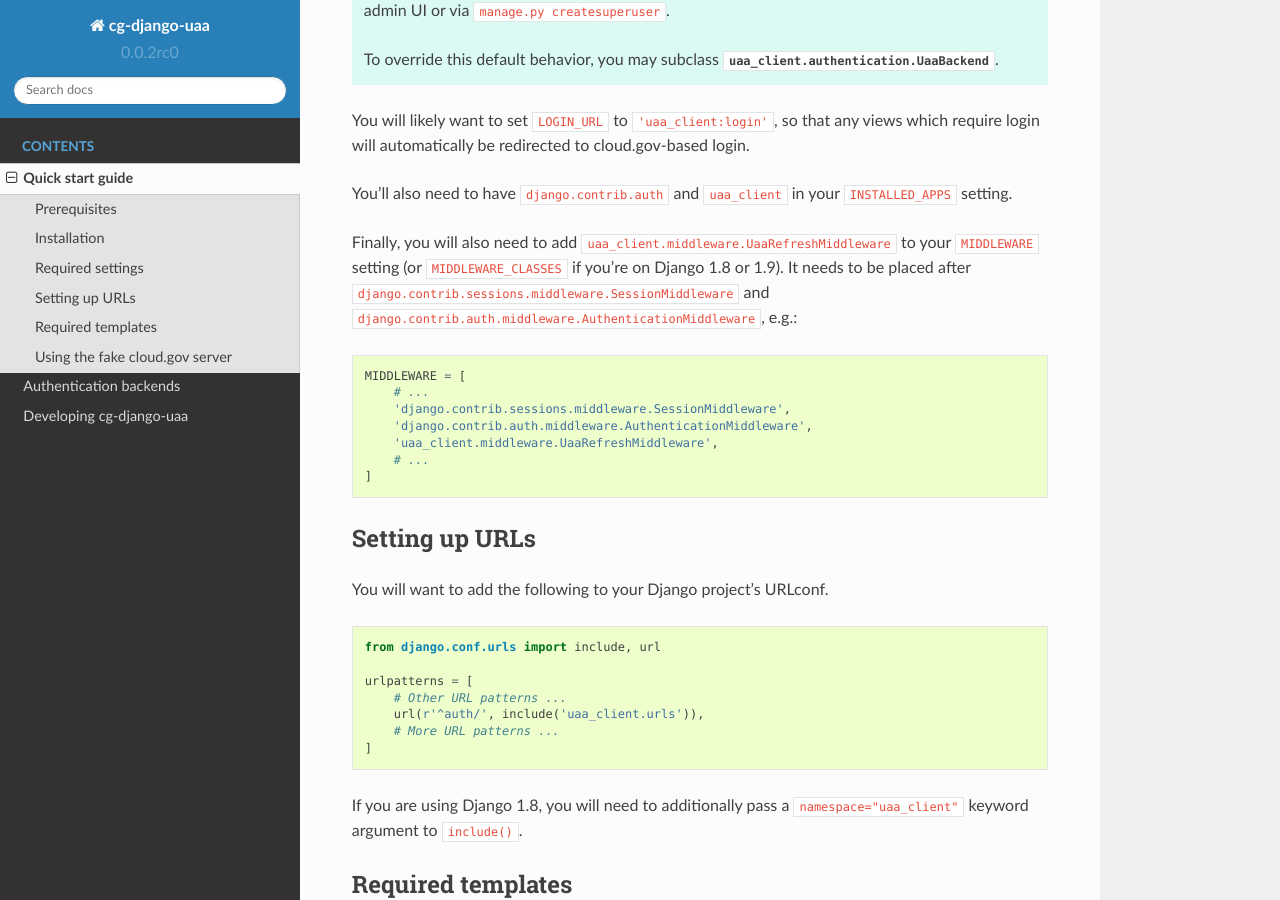
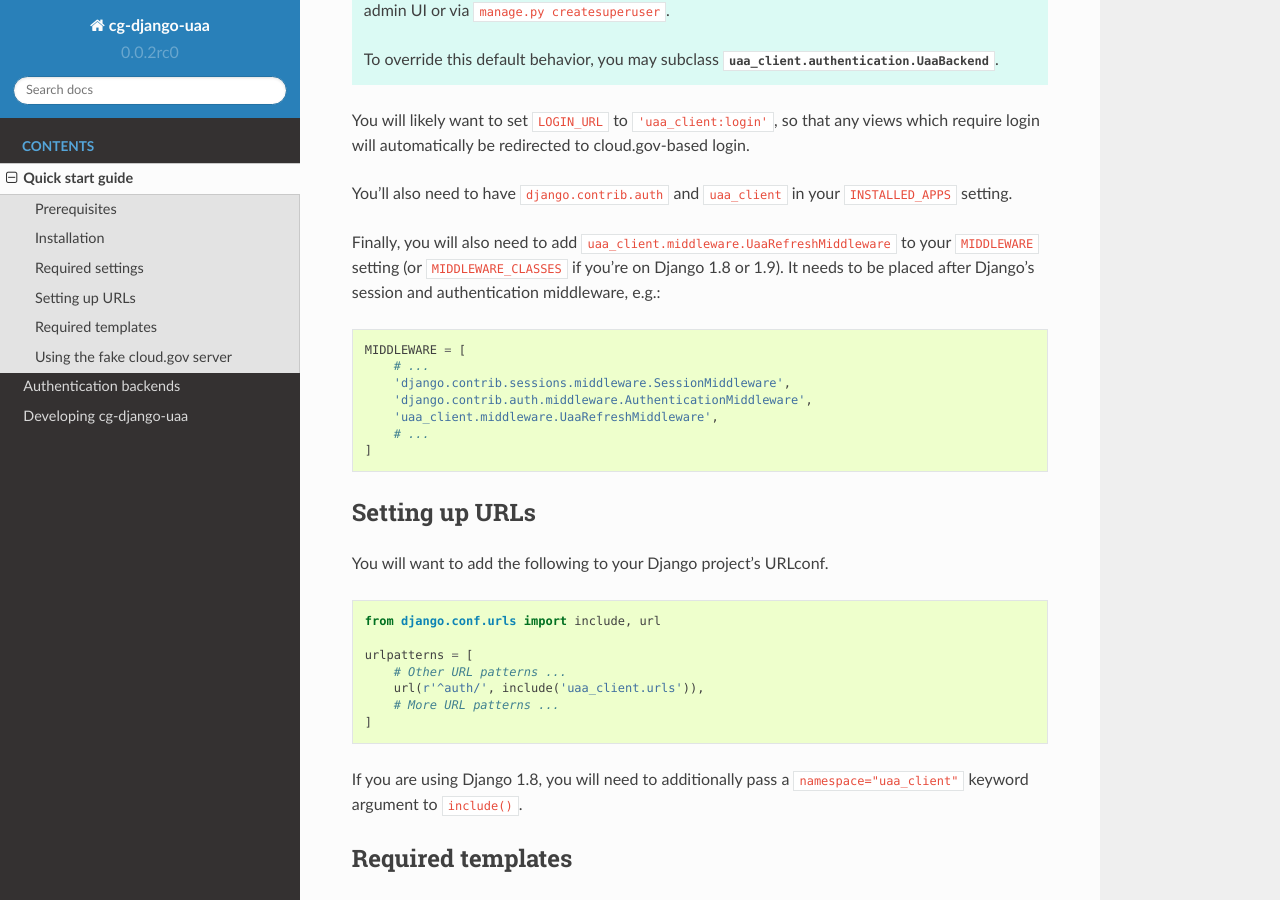
Before and after one commit to cloud-gov/django-uaa, a Sphinx documentation site: the page built from docs/quickstart.rst, in a window 1280 px wide and 900 px high, scrolled down 1056 px. Built offline with Sphinx 7.4.7 and the Read the Docs theme 2.0.0, drawn with Linux system fonts in a browser that asks for light colours.

```diff
--- a/docs/quickstart.rst
+++ b/docs/quickstart.rst
@@ -56,9 +56,8 @@
 Finally, you will also need to add
 ``uaa_client.middleware.UaaRefreshMiddleware`` to your ``MIDDLEWARE``
 setting (or ``MIDDLEWARE_CLASSES`` if you're on Django 1.8 or 1.9). It needs
-to be placed after
-``django.contrib.sessions.middleware.SessionMiddleware`` and
-``django.contrib.auth.middleware.AuthenticationMiddleware``, e.g.:
+to be placed after Django's session and authentication
+middleware, e.g.:
 
 .. code-block:: python
 
```
